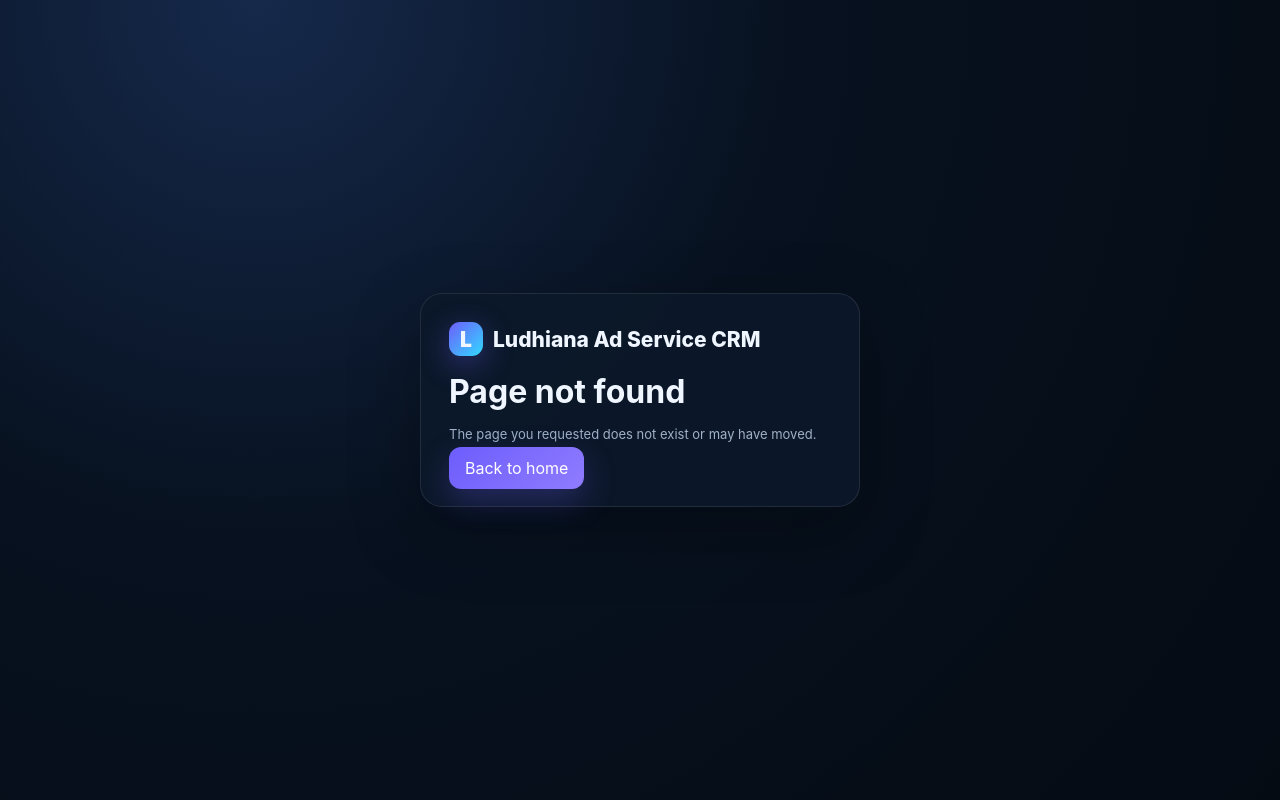
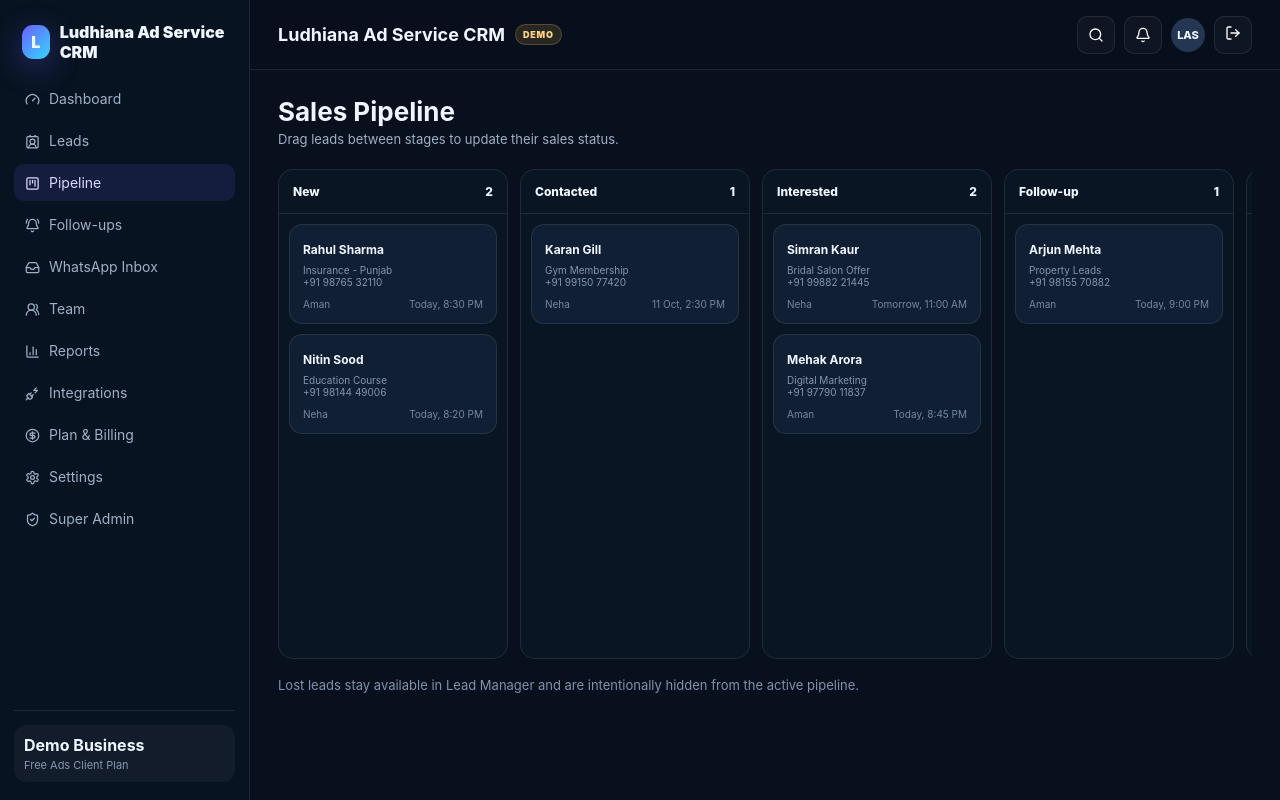
Before and after one commit to mistersingh1000-dev/ludhiana-ad-service-crm, a Next.js app: page /dashboard/pipeline in a window 1280 px wide. Before the commit this address had no page. Built offline with nearby package versions, Linux system fonts and the light colour scheme; no server answers.

Commit message:
Add drag and drop sales pipeline

```diff
--- /dev/null
+++ b/app/dashboard/pipeline/page.tsx
@@ -0,0 +1,7 @@
+"use client";
+import PageTitle from "@/components/PageTitle";
+import { useDemoCRM } from "@/components/DemoCRMProvider";
+import { LeadStatus } from "@/lib/demo";
+import { useState } from "react";
+const cols:LeadStatus[]=["New","Contacted","Interested","Follow-up","Converted"];
+export default function Pipeline(){const {leads,updateLead}=useDemoCRM();const [dragging,setDragging]=useState<string|null>(null);return <><PageTitle title="Sales Pipeline" subtitle="Drag leads between stages to update their sales status."/><div className="kanban">{cols.map(c=>{const list=leads.filter(l=>l.status===c);return <div className="column" key={c} onDragOver={e=>e.preventDefault()} onDrop={()=>{if(dragging!==null)updateLead(dragging,{status:c});setDragging(null)}}><div className="column-head"><span>{c}</span><span>{list.length}</span></div>{list.map(l=><div className="lead-card" draggable onDragStart={()=>setDragging(l.id)} onDragEnd={()=>setDragging(null)} key={l.id}><strong>{l.name}</strong><p>{l.campaign}<br/>{l.phone}</p><div className="lead-foot"><span>{l.owner}</span><span>{l.nextFollowUp}</span></div></div>)}</div>})}</div><p className="small-note" style={{marginTop:10}}>Lost leads stay available in Lead Manager and are intentionally hidden from the active pipeline.</p></>}
```
